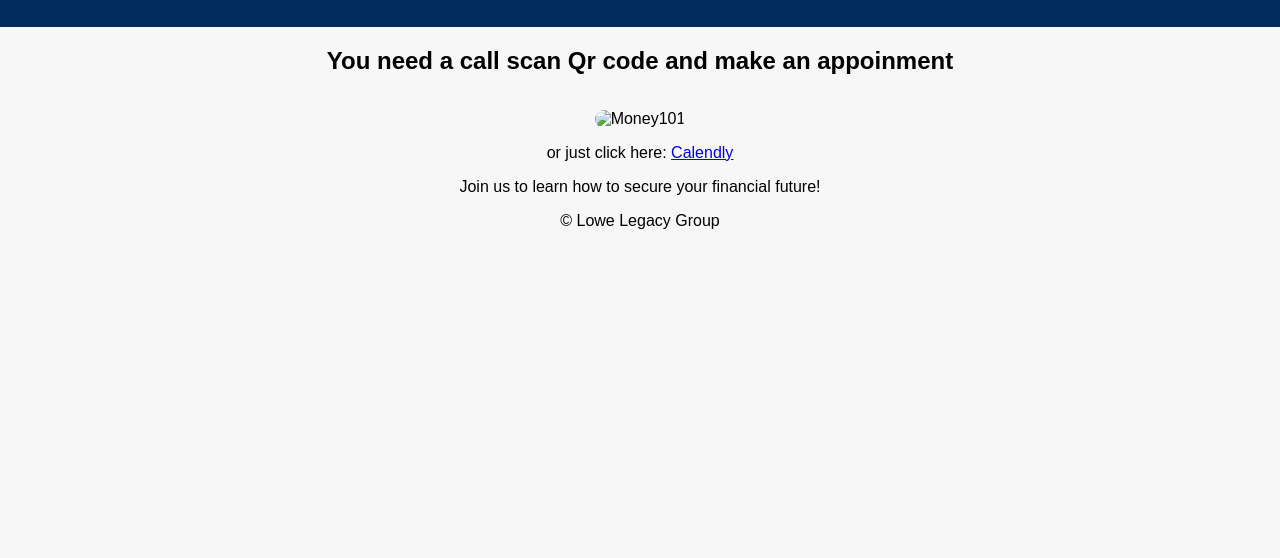
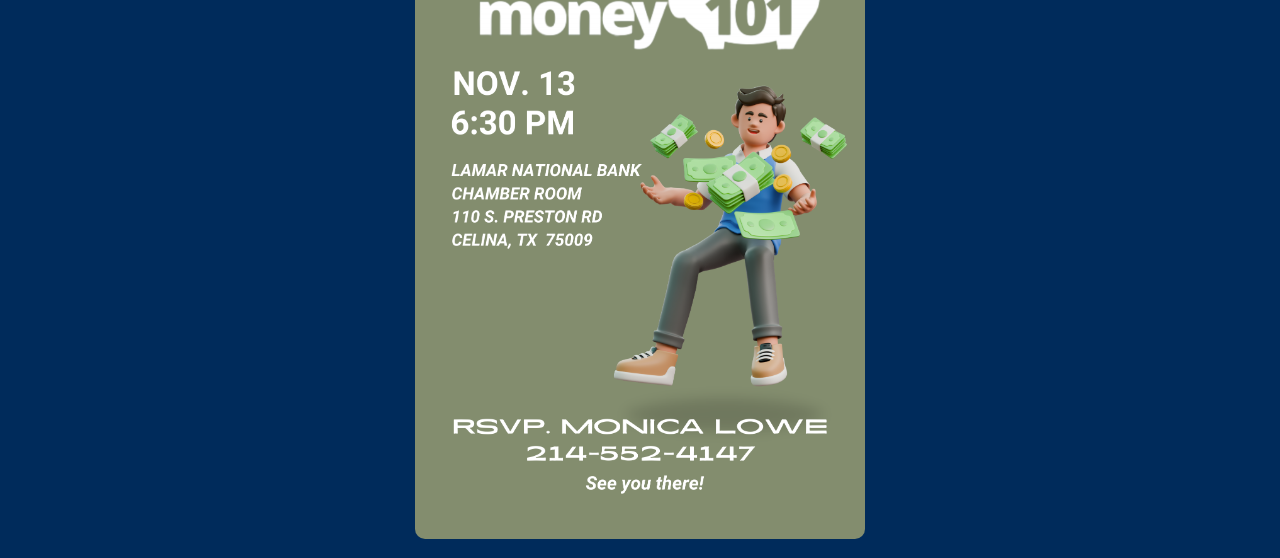
Before and after one commit to BC-glitch0/lowelegacygroup, a plain HTML site: page index.html in a window 1280 px wide. Shown: the part 126-684 px from the top of the page. Drawn offline with Linux system fonts and the light colour scheme.

Commit message:
index.html

```diff
--- a/index.html
+++ b/index.html
@@ -25,13 +25,13 @@
 </head>
 <body>
   <header>
-    <img src="images/evento1.png" alt="Lowe Legacy Group Calendar" width="450">
+    <img src="evento1.png" alt="Lowe Legacy Group Calendar" width="450">
     <h1>Upcoming Events</h1>
   </header>
 
   <main>
     <h2>You need a call scan Qr code and make an appoinment</h2>
-    <img src="images/calendar.png" alt="Money101" width="400">
+    <img src="calendar.png" alt="Money101" width="400">
       <p>or just click here: <a
        href="https://calendly.com/monica-lowelegacygroup"> Calendly </a> </p>
     <p>Join us to learn how to secure your financial future!</p>
```
